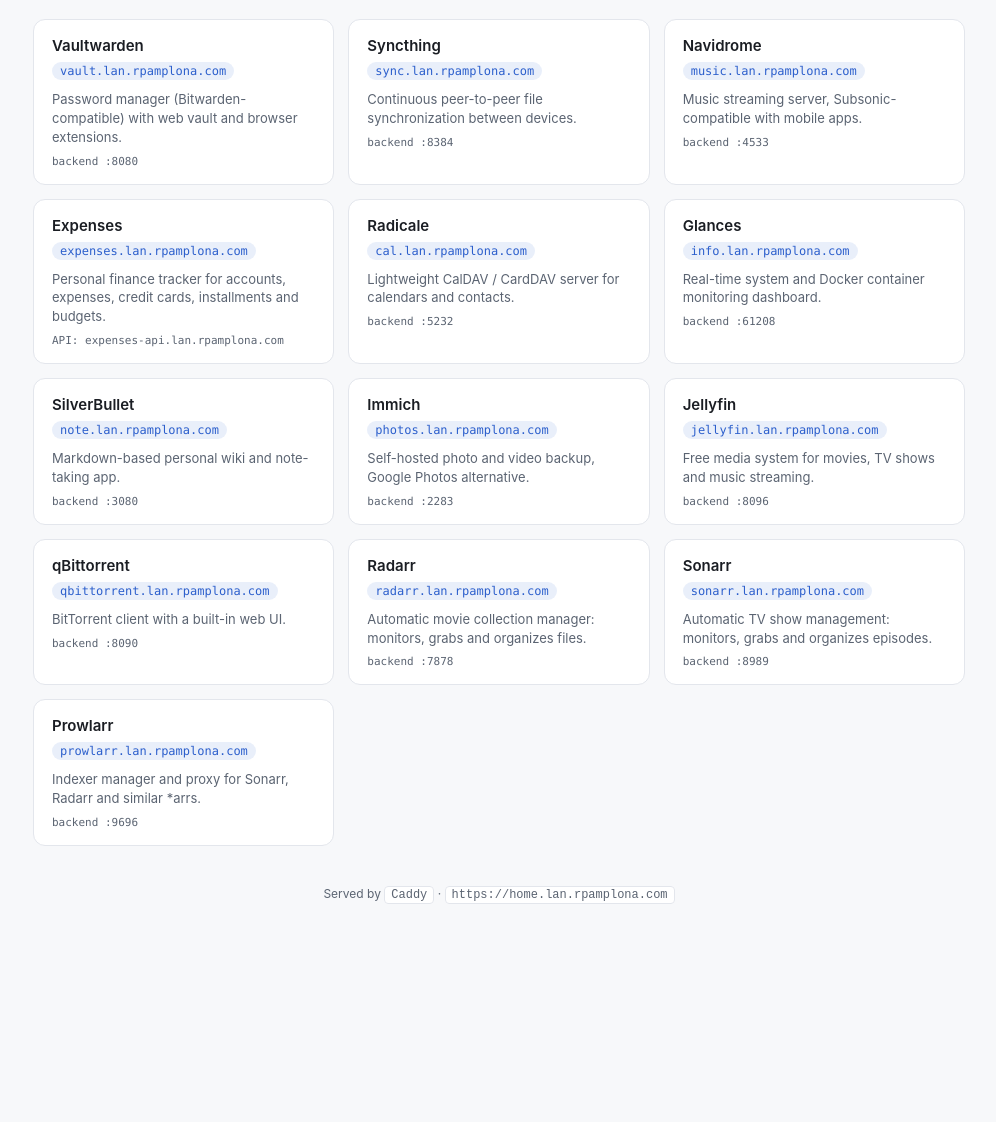
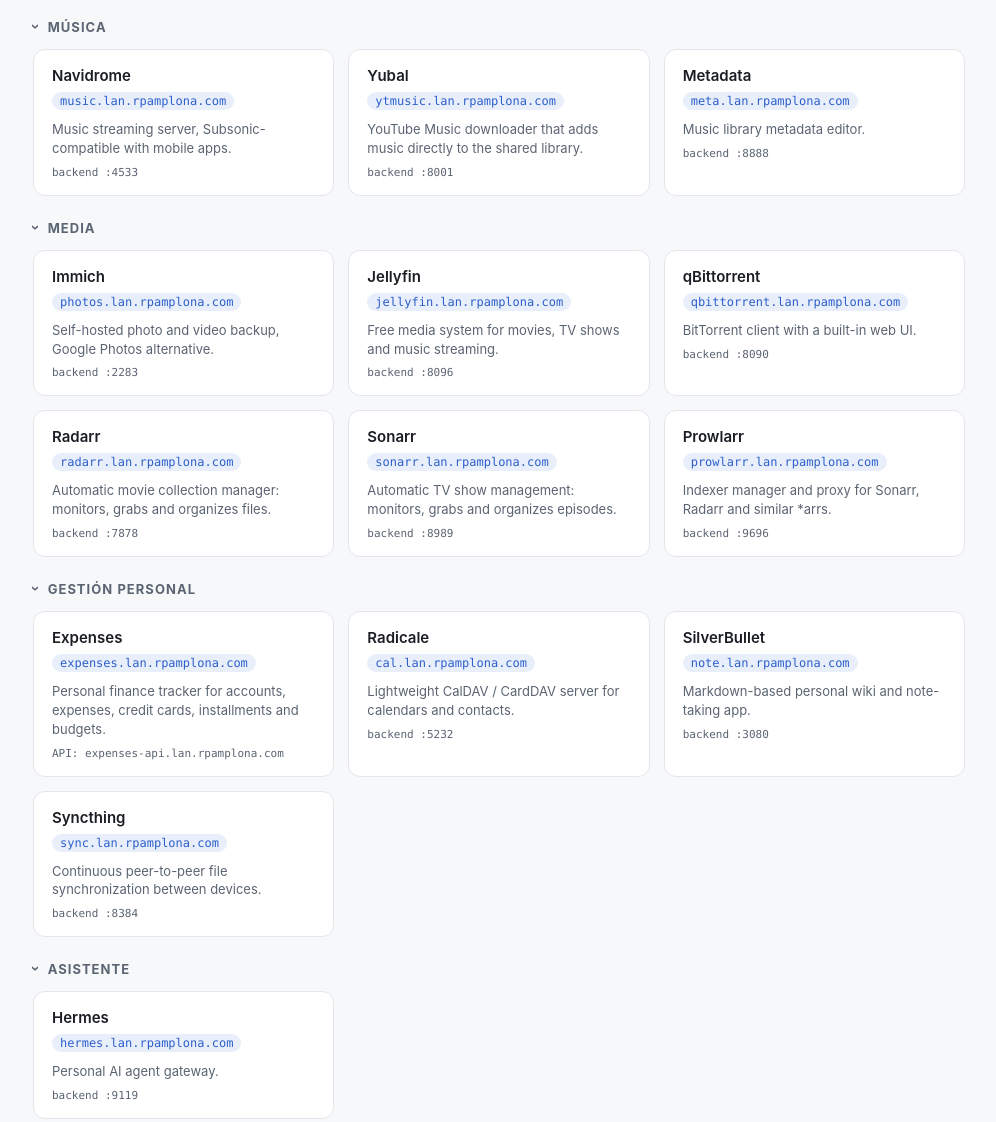
Before and after one commit to allanropa/homelab, a plain HTML site: page caddy/landing/index.html in a window 1280 px wide. Shown: the part 120-1242 px from the top of the page, without its empty margins (141-1137 px from the left). Before the commit the page ends 1086 px from the top, so only its background shows below. Drawn offline with Linux system fonts and the light colour scheme.

Commit message:
Included yubal and metadata dockery

```diff
--- a/caddy/landing/index.html
+++ b/caddy/landing/index.html
@@ -38,6 +38,20 @@
       grid-template-columns: repeat(auto-fill, minmax(280px, 1fr));
       gap: 14px;
     }
+    .category { margin-top: 24px; }
+    .category summary {
+      color: var(--muted);
+      cursor: pointer;
+      font-size: 13px;
+      font-weight: 700;
+      letter-spacing: 0.08em;
+      list-style: none;
+      margin-bottom: 14px;
+      text-transform: uppercase;
+    }
+    .category summary::-webkit-details-marker { display: none; }
+    .category summary::before { content: "›"; display: inline-block; margin-right: 8px; transition: transform 120ms ease; }
+    .category[open] summary::before { transform: rotate(90deg); }
     a.card {
       display: block;
       background: var(--panel);
@@ -73,6 +87,116 @@
       <p>Self-hosted services running on the LAN. Click a card to open.</p>
     </header>
 
+    <details class="category" open>
+      <summary>Música</summary>
+      <div class="grid">
+        <a class="card" href="https://music.lan.rpamplona.com">
+          <div class="name">Navidrome</div>
+          <span class="url">music.lan.rpamplona.com</span>
+          <div class="desc">Music streaming server, Subsonic-compatible with mobile apps.</div>
+          <div class="port">backend :4533</div>
+        </a>
+        <a class="card" href="https://ytmusic.lan.rpamplona.com">
+          <div class="name">Yubal</div>
+          <span class="url">ytmusic.lan.rpamplona.com</span>
+          <div class="desc">YouTube Music downloader that adds music directly to the shared library.</div>
+          <div class="port">backend :8001</div>
+        </a>
+        <a class="card" href="https://meta.lan.rpamplona.com">
+          <div class="name">Metadata</div>
+          <span class="url">meta.lan.rpamplona.com</span>
+          <div class="desc">Music library metadata editor.</div>
+          <div class="port">backend :8888</div>
+        </a>
+      </div>
+    </details>
+
+    <details class="category" open>
+      <summary>Media</summary>
+      <div class="grid">
+        <a class="card" href="https://photos.lan.rpamplona.com">
+          <div class="name">Immich</div>
+          <span class="url">photos.lan.rpamplona.com</span>
+          <div class="desc">Self-hosted photo and video backup, Google Photos alternative.</div>
+          <div class="port">backend :2283</div>
+        </a>
+        <a class="card" href="https://jellyfin.lan.rpamplona.com">
+          <div class="name">Jellyfin</div>
+          <span class="url">jellyfin.lan.rpamplona.com</span>
+          <div class="desc">Free media system for movies, TV shows and music streaming.</div>
+          <div class="port">backend :8096</div>
+        </a>
+        <a class="card" href="https://qbittorrent.lan.rpamplona.com">
+          <div class="name">qBittorrent</div>
+          <span class="url">qbittorrent.lan.rpamplona.com</span>
+          <div class="desc">BitTorrent client with a built-in web UI.</div>
+          <div class="port">backend :8090</div>
+        </a>
+        <a class="card" href="https://radarr.lan.rpamplona.com">
+          <div class="name">Radarr</div>
+          <span class="url">radarr.lan.rpamplona.com</span>
+          <div class="desc">Automatic movie collection manager: monitors, grabs and organizes files.</div>
+          <div class="port">backend :7878</div>
+        </a>
+        <a class="card" href="https://sonarr.lan.rpamplona.com">
+          <div class="name">Sonarr</div>
+          <span class="url">sonarr.lan.rpamplona.com</span>
+          <div class="desc">Automatic TV show management: monitors, grabs and organizes episodes.</div>
+          <div class="port">backend :8989</div>
+        </a>
+        <a class="card" href="https://prowlarr.lan.rpamplona.com">
+          <div class="name">Prowlarr</div>
+          <span class="url">prowlarr.lan.rpamplona.com</span>
+          <div class="desc">Indexer manager and proxy for Sonarr, Radarr and similar *arrs.</div>
+          <div class="port">backend :9696</div>
+        </a>
+      </div>
+    </details>
+
+    <details class="category" open>
+      <summary>Gestión personal</summary>
+      <div class="grid">
+        <a class="card" href="https://expenses.lan.rpamplona.com">
+          <div class="name">Expenses</div>
+          <span class="url">expenses.lan.rpamplona.com</span>
+          <div class="desc">Personal finance tracker for accounts, expenses, credit cards, installments and budgets.</div>
+          <div class="port">API: expenses-api.lan.rpamplona.com</div>
+        </a>
+        <a class="card" href="https://cal.lan.rpamplona.com">
+          <div class="name">Radicale</div>
+          <span class="url">cal.lan.rpamplona.com</span>
+          <div class="desc">Lightweight CalDAV / CardDAV server for calendars and contacts.</div>
+          <div class="port">backend :5232</div>
+        </a>
+        <a class="card" href="https://note.lan.rpamplona.com">
+          <div class="name">SilverBullet</div>
+          <span class="url">note.lan.rpamplona.com</span>
+          <div class="desc">Markdown-based personal wiki and note-taking app.</div>
+          <div class="port">backend :3080</div>
+        </a>
+        <a class="card" href="https://sync.lan.rpamplona.com">
+          <div class="name">Syncthing</div>
+          <span class="url">sync.lan.rpamplona.com</span>
+          <div class="desc">Continuous peer-to-peer file synchronization between devices.</div>
+          <div class="port">backend :8384</div>
+        </a>
+      </div>
+    </details>
+
+    <details class="category" open>
+      <summary>Asistente</summary>
+      <div class="grid">
+        <a class="card" href="https://hermes.lan.rpamplona.com">
+          <div class="name">Hermes</div>
+          <span class="url">hermes.lan.rpamplona.com</span>
+          <div class="desc">Personal AI agent gateway.</div>
+          <div class="port">backend :9119</div>
+        </a>
+      </div>
+    </details>
+
+    <details class="category" open>
+      <summary>Sistema y seguridad</summary>
       <div class="grid">
         <a class="card" href="https://vault.lan.rpamplona.com">
           <div class="name">Vaultwarden</div>
@@ -80,91 +204,14 @@
           <div class="desc">Password manager (Bitwarden-compatible) with web vault and browser extensions.</div>
           <div class="port">backend :8080</div>
         </a>
-
-      <a class="card" href="https://sync.lan.rpamplona.com">
-        <div class="name">Syncthing</div>
-        <span class="url">sync.lan.rpamplona.com</span>
-        <div class="desc">Continuous peer-to-peer file synchronization between devices.</div>
-        <div class="port">backend :8384</div>
-      </a>
-
-      <a class="card" href="https://music.lan.rpamplona.com">
-        <div class="name">Navidrome</div>
-        <span class="url">music.lan.rpamplona.com</span>
-        <div class="desc">Music streaming server, Subsonic-compatible with mobile apps.</div>
-        <div class="port">backend :4533</div>
-      </a>
-
-      <a class="card" href="https://expenses.lan.rpamplona.com">
-        <div class="name">Expenses</div>
-        <span class="url">expenses.lan.rpamplona.com</span>
-        <div class="desc">Personal finance tracker for accounts, expenses, credit cards, installments and budgets.</div>
-        <div class="port">API: expenses-api.lan.rpamplona.com</div>
-      </a>
-
-      <a class="card" href="https://cal.lan.rpamplona.com">
-        <div class="name">Radicale</div>
-        <span class="url">cal.lan.rpamplona.com</span>
-        <div class="desc">Lightweight CalDAV / CardDAV server for calendars and contacts.</div>
-        <div class="port">backend :5232</div>
-      </a>
-
         <a class="card" href="https://info.lan.rpamplona.com">
           <div class="name">Glances</div>
           <span class="url">info.lan.rpamplona.com</span>
           <div class="desc">Real-time system and Docker container monitoring dashboard.</div>
           <div class="port">backend :61208</div>
         </a>
-
-      <a class="card" href="https://note.lan.rpamplona.com">
-        <div class="name">SilverBullet</div>
-        <span class="url">note.lan.rpamplona.com</span>
-        <div class="desc">Markdown-based personal wiki and note-taking app.</div>
-        <div class="port">backend :3080</div>
-      </a>
-
-      <a class="card" href="https://photos.lan.rpamplona.com">
-        <div class="name">Immich</div>
-        <span class="url">photos.lan.rpamplona.com</span>
-        <div class="desc">Self-hosted photo and video backup, Google Photos alternative.</div>
-        <div class="port">backend :2283</div>
-      </a>
-
-      <a class="card" href="https://jellyfin.lan.rpamplona.com">
-        <div class="name">Jellyfin</div>
-        <span class="url">jellyfin.lan.rpamplona.com</span>
-        <div class="desc">Free media system for movies, TV shows and music streaming.</div>
-        <div class="port">backend :8096</div>
-      </a>
-
-      <a class="card" href="https://qbittorrent.lan.rpamplona.com">
-        <div class="name">qBittorrent</div>
-        <span class="url">qbittorrent.lan.rpamplona.com</span>
-        <div class="desc">BitTorrent client with a built-in web UI.</div>
-        <div class="port">backend :8090</div>
-      </a>
-
-      <a class="card" href="https://radarr.lan.rpamplona.com">
-        <div class="name">Radarr</div>
-        <span class="url">radarr.lan.rpamplona.com</span>
-        <div class="desc">Automatic movie collection manager: monitors, grabs and organizes files.</div>
-        <div class="port">backend :7878</div>
-      </a>
-
-      <a class="card" href="https://sonarr.lan.rpamplona.com">
-        <div class="name">Sonarr</div>
-        <span class="url">sonarr.lan.rpamplona.com</span>
-        <div class="desc">Automatic TV show management: monitors, grabs and organizes episodes.</div>
-        <div class="port">backend :8989</div>
-      </a>
-
-      <a class="card" href="https://prowlarr.lan.rpamplona.com">
-        <div class="name">Prowlarr</div>
-        <span class="url">prowlarr.lan.rpamplona.com</span>
-        <div class="desc">Indexer manager and proxy for Sonarr, Radarr and similar *arrs.</div>
-        <div class="port">backend :9696</div>
-      </a>
       </div>
+    </details>
 
     <footer>
       Served by <code>Caddy</code> &middot; <code>https://home.lan.rpamplona.com</code>
```
Also changed, not shown: 5 other files. Lines whose indentation alone changed are shown as unchanged.
